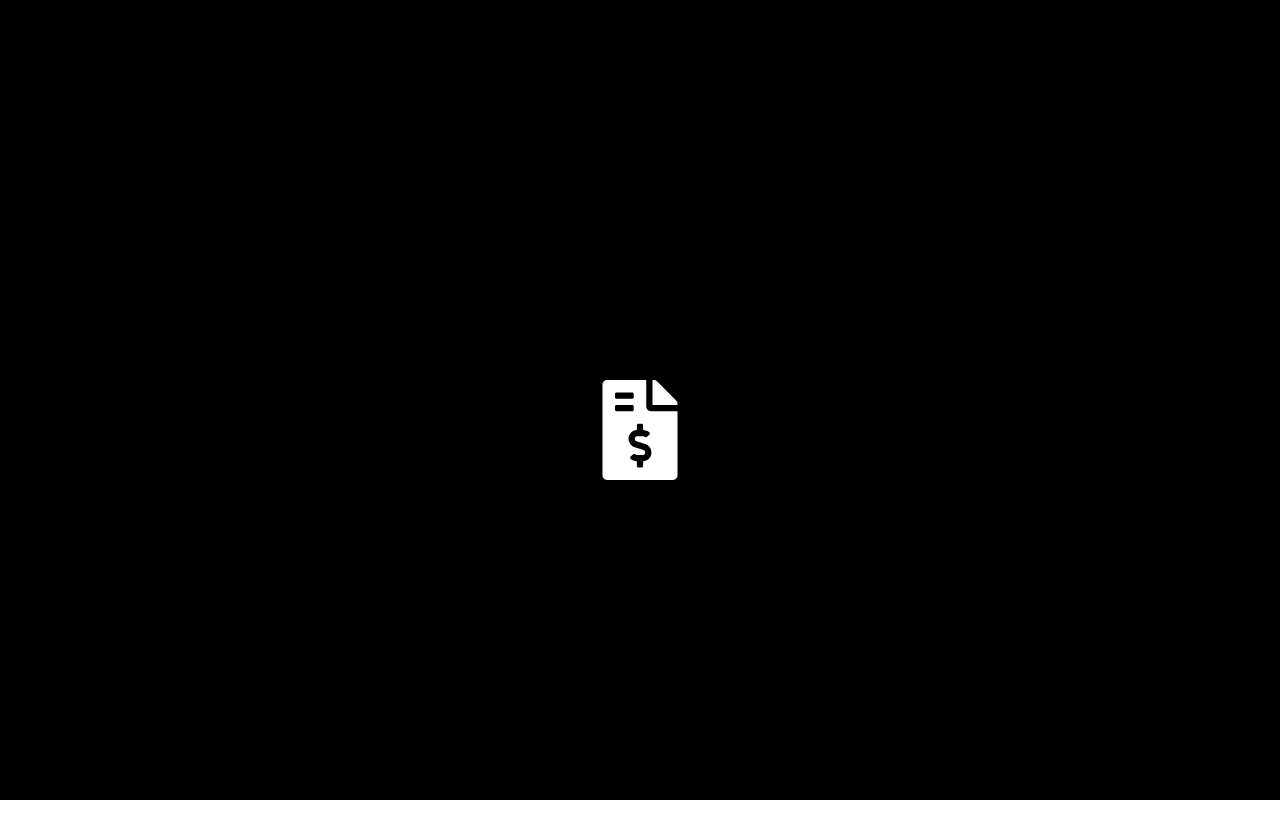
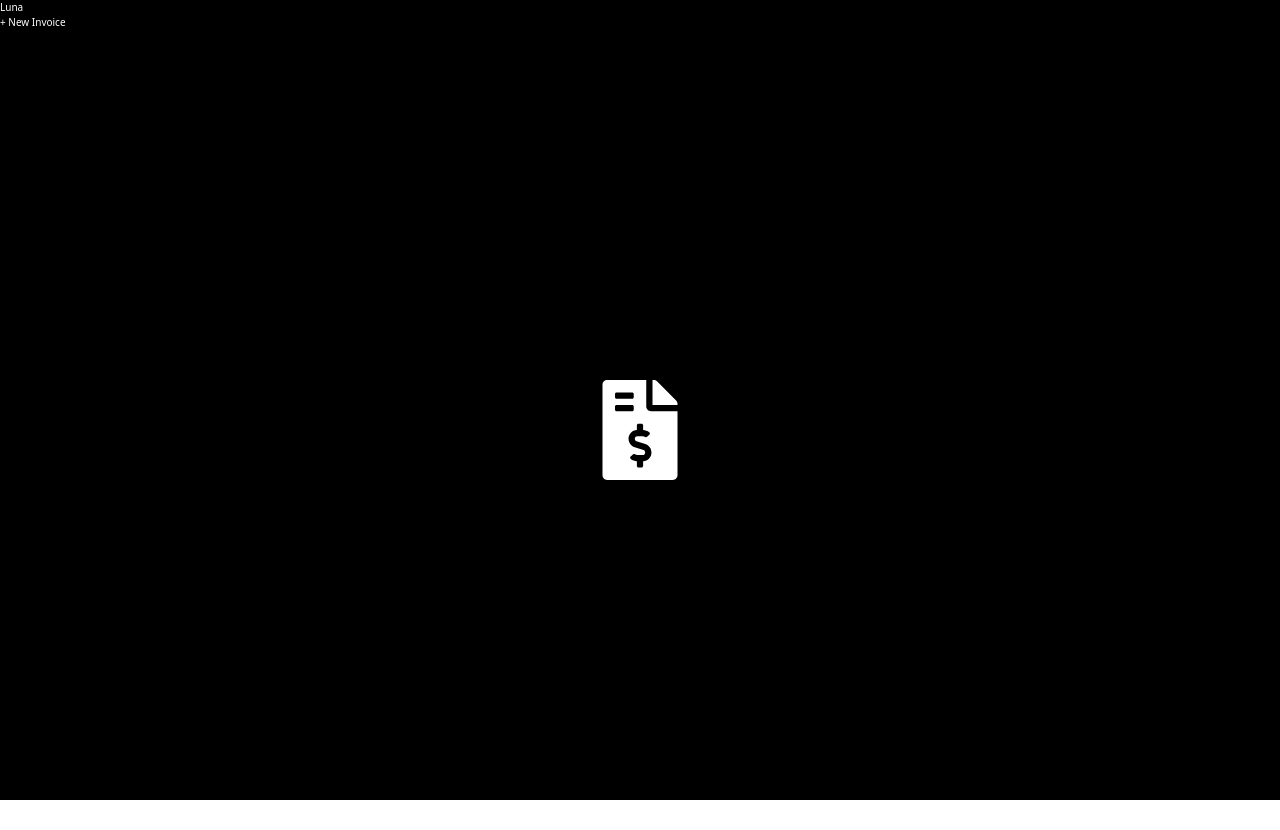
Before and after one commit to Orisabiyi/luna, a React (Vite) app: page /all-invoice in a window 1280 px wide. Built offline with nearby package versions, Linux system fonts and the light colour scheme.

Commit message:
feat: Add text color styling to Navbar component

```diff
--- a/src/components/Navbar.jsx
+++ b/src/components/Navbar.jsx
@@ -1,6 +1,6 @@
 export default function Navbar() {
   return (
-    <nav>
+    <nav className="text-white">
       <h1>Luna</h1>
       <button>+ New Invoice</button>
     </nav>
```
